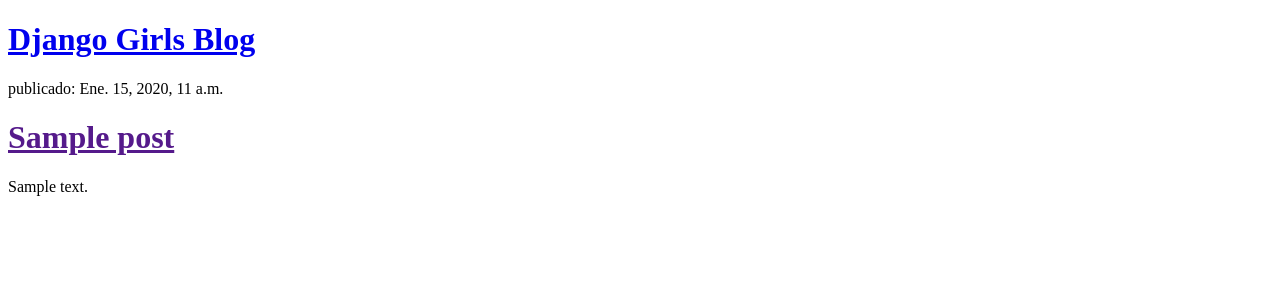
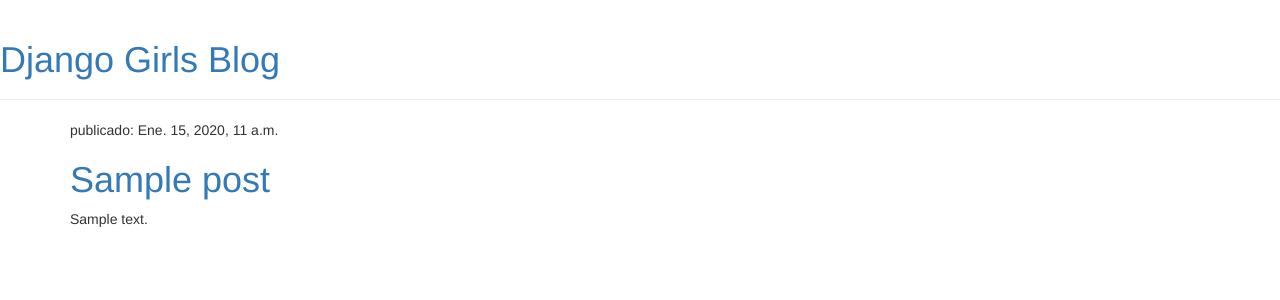
Before and after one commit to RaulSangosto/my-first-blog, a Django app: template blog/templates/blog/post_list.html in a window 1280 px wide. Shown: the top 300 px of the page. Run offline with Django 3.2, Linux system fonts and the light colour scheme; the template is opened without the code that fills it: values that come from a table or form of the project are taken from there, others are empty; tables that the repository leaves empty hold one stand-in row (values such as "Sample post"); some libraries are stand-ins or nearby versions.

Commit message:
Agregadas vistas y plantillas para el detalle del post del blog asi como tambien css para el sitio.

```diff
--- /dev/null
+++ b/blog/templates/blog/base.html
@@ -0,0 +1,25 @@
+{% load static %}
+<!DOCTYPE html>
+<html lang="en" dir="ltr">
+  <head>
+    <title>Raul´s blog</title>
+    <link rel="stylesheet" href="//maxcdn.bootstrapcdn.com/bootstrap/3.2.0/css/bootstrap.min.css">
+    <link rel="stylesheet" href="//maxcdn.bootstrapcdn.com/bootstrap/3.2.0/css/bootstrap-theme.min.css">
+    <link href="//fonts.googleapis.com/css?family=Lobster&subset=latin,latin-ext" rel="stylesheet" type="text/css">
+    <link rel="stylesheet" href="{% static 'css/blog.css' %}">
+    <meta charset="utf-8">
+  </head>
+  <body>
+    <div class="page-header">
+      <h1><a href="/">Django Girls Blog</a></h1>
+    </div>
+    <div class="content container">
+      <div class="row">
+        <div class="col-md-8">
+          {% block content %}
+          {% endblock %}
+        </div>
+      </div>
+    </div>
+  </body>
+</html>
--- a/blog/templates/blog/post_list.html
+++ b/blog/templates/blog/post_list.html
@@ -1,19 +1,14 @@
+{% extends 'blog/base.html' %}
+
 <!DOCTYPE html>
-<html lang="en" dir="ltr">
-  <head>
-    <meta charset="utf-8">
-    <title>Raul´s blog</title>
-  </head>
-  <body>
-    <div class="">
-      <h1><a href="/">Django Girls Blog</a></h1>
+{% block content %}
+  {% for post in posts %}
+    <div class="post">
+      <div class="date">
+        <p> publicado: {{ post.published_date }}</p>
+      </div>
+      <h1><a href="{% url 'post_detail' pk=post.pk %}">{{ post.title }} </a></h1>
+      <p>{{ post.text|linebreaksbr }}</p>
     </div>
-    {% for post in posts %}
-      <div class="">
-        <p> publicado: {{ post.published_date }}</p>
-        <h1><a href="">{{ post.title }} </a></h1>
-        <p>{{ post.text|linebreaksbr }}</p>
-      </div>
-    {% endfor %}
-  </body>
-</html>
+  {% endfor %}
+{% endblock %}
--- a/blog/urls.py
+++ b/blog/urls.py
@@ -5,4 +5,5 @@
 
 urlpatterns = [
     path('', views.post_list, name='post_list'),
+    path('post/<int:pk>/', views.post_detail, name='post_detail'),
 ]
```
Also changed, not shown: blog/templates/blog/post_detail.html (added, +14 -0 lines), blog/views.py (+7 -1 lines), mysite/settings.py (+11 -0 lines).
